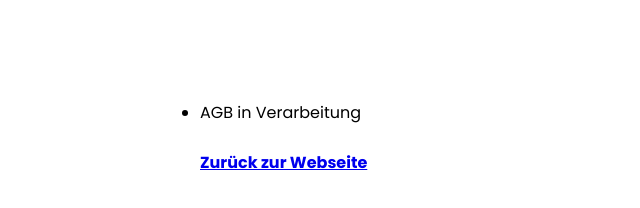
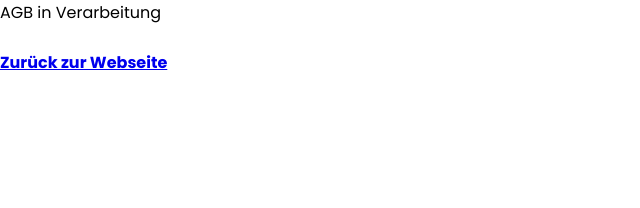
Before and after one commit to krmom/Webseite_Montage_main, a plain HTML site: page agb.html in a window 1280 px wide. Shown: the whole page, without its empty margins (0-640 px from the left). Drawn offline with Linux system fonts and the light colour scheme.

Commit message:
Update styleAGB.css

```diff
--- a/styleAGB.css
+++ b/styleAGB.css
@@ -8,5 +8,5 @@
 }
 section
 {
-    padding: 100px 200px;
+    padding: 0px 0px;
 }
```
